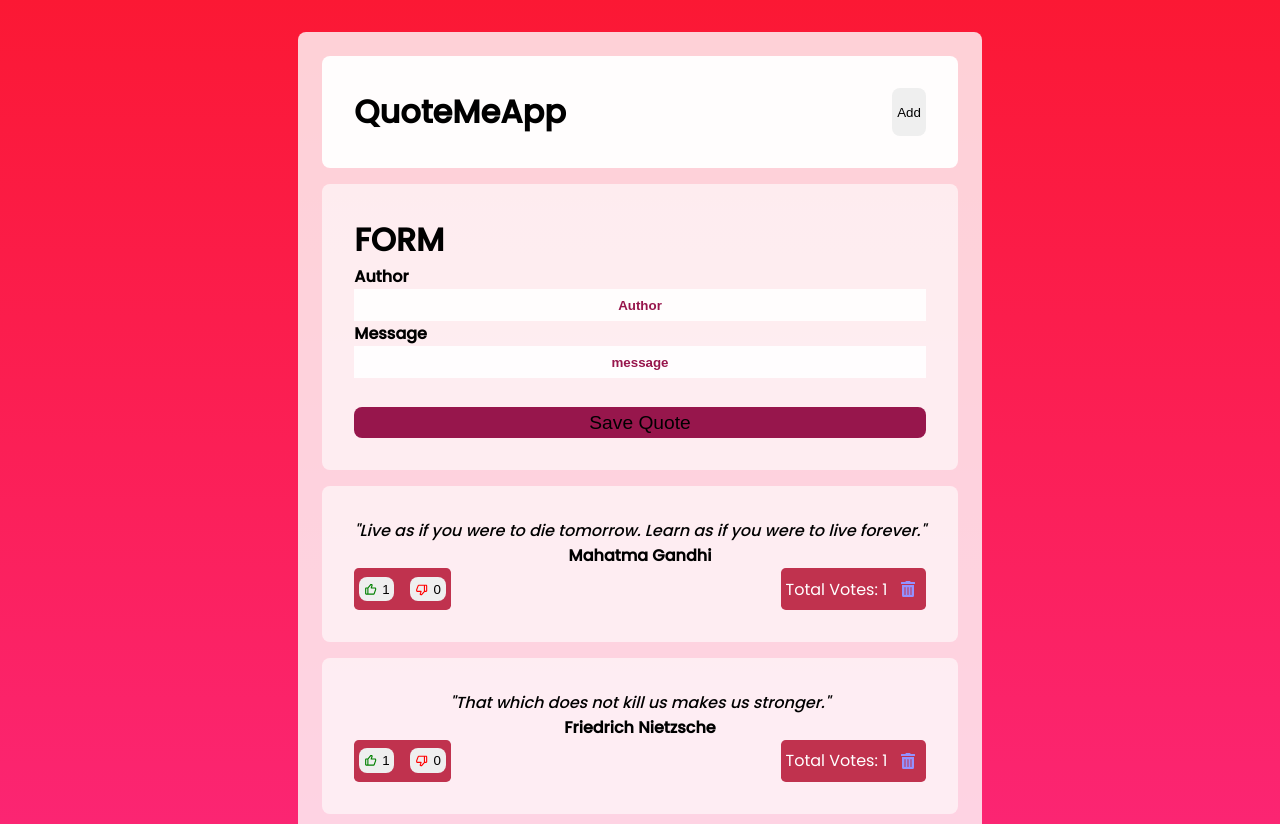
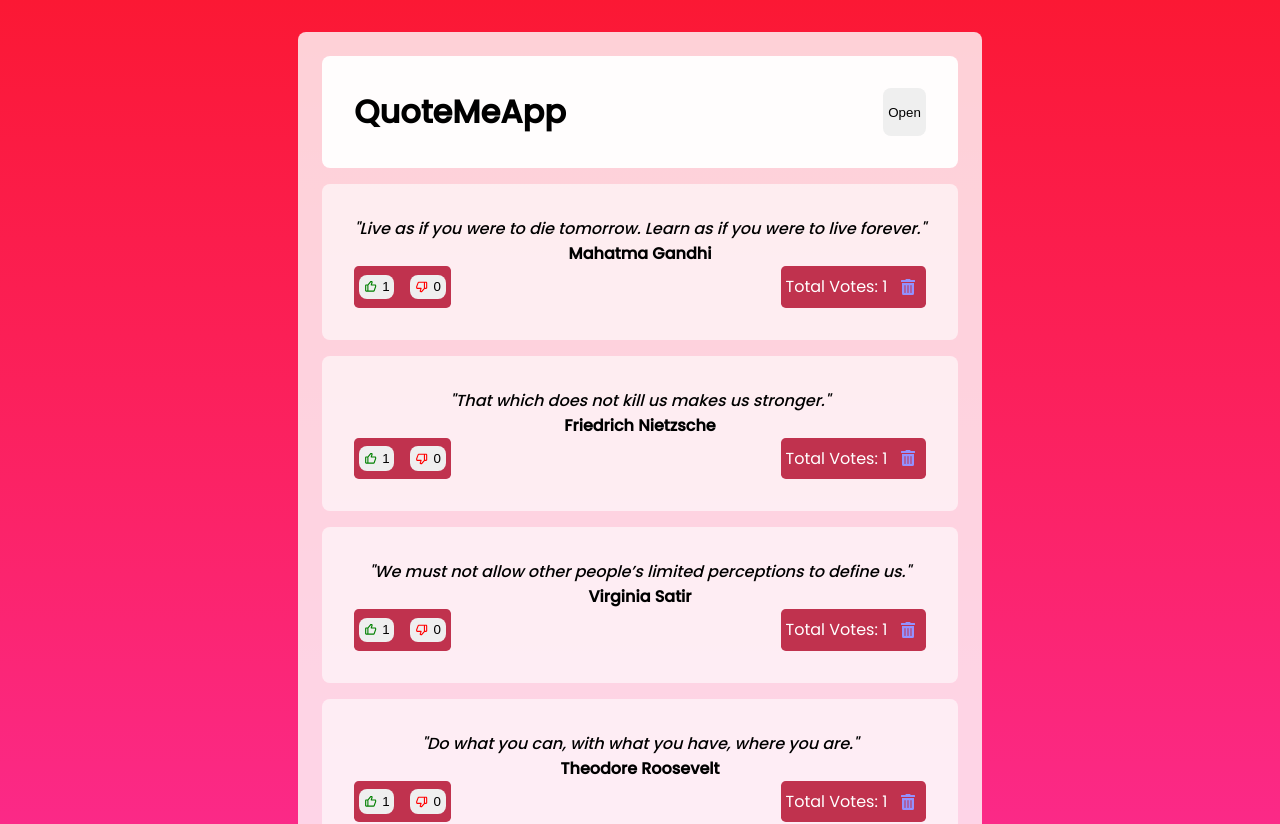
Before and after one commit to LemmyMwaura/react-quotes, a React (Create React App) app: page / in a window 1280 px wide. Shown: the top 824 px of the page. Built offline with nearby package versions, Linux system fonts and the light colour scheme.

Commit message:
Open and close form

```diff
--- a/src/components/App.js
+++ b/src/components/App.js
@@ -8,10 +8,12 @@ import { v4 as uuid } from 'uuid';
 export const QuoteContext = React.createContext()
 function App() {
   const [quotes, setQuotes] = useState(sampleQuotes)
+  const [showForm, setShowForm] = useState(false)
 
   const quoteContextValue = {
     handleQuoteDelete,
-    handleQuoteAdd
+    handleQuoteAdd,
+    setShowForm
   }
 
   function handleQuoteAdd(author, message,){
@@ -35,7 +37,7 @@ function App() {
       <div className='app-container'>
         <div className="wrapper">
           <Header/>
-          <FormComponent/>
+          {showForm && <FormComponent/>}
           <QuoteList quotes={quotes}/>
         </div>
       </div>
--- a/src/components/Header.jsx
+++ b/src/components/Header.jsx
@@ -1,10 +1,24 @@
-import React from 'react'
+import React, { useContext, useState } from 'react'
+import { QuoteContext } from './App';
 
 export default function Header() {
+  const {setShowForm} = useContext(QuoteContext)
+  const [value, setValue] = useState('Open')
+
   return (
     <div className='header'>
       <h1>QuoteMeApp</h1>
-      <button className='btn'>Add</button>
+      <button
+        className='btn'
+        onClick={() => {
+          setShowForm(prevValue => !prevValue)
+          setValue(prevValue => {
+            if (prevValue === 'Open') return 'Close'
+            else return 'Add'
+          })
+        }
+      }
+      >{value}</button>
     </div>
   )
 }
```
